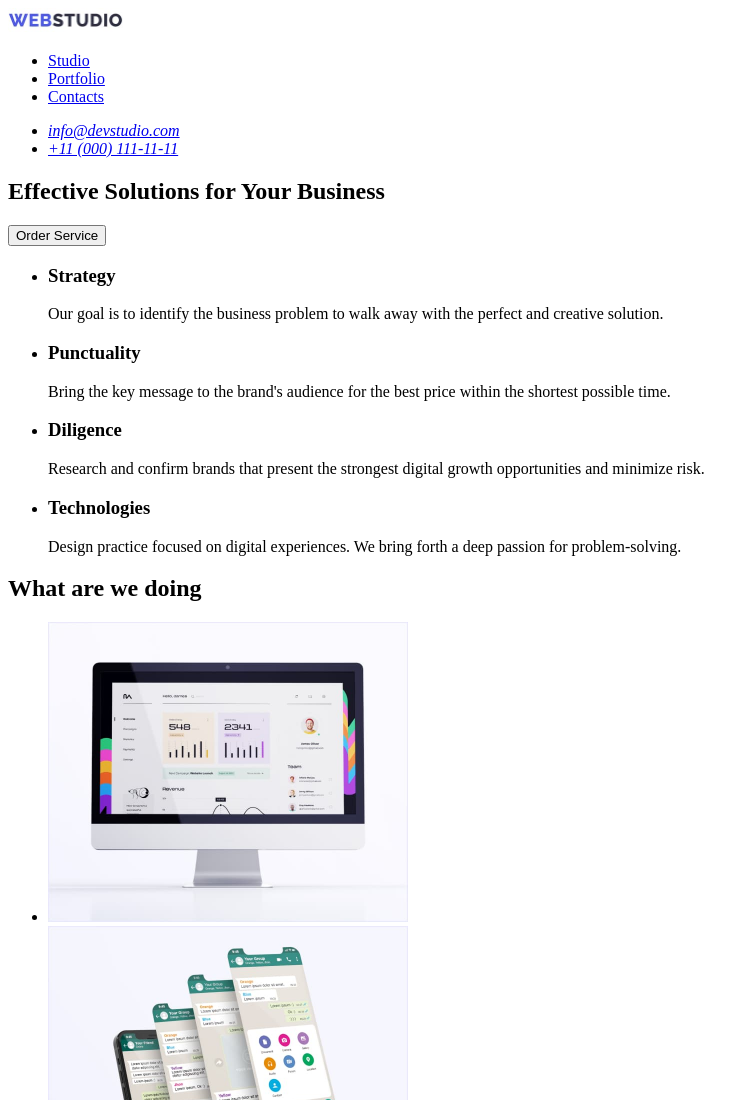
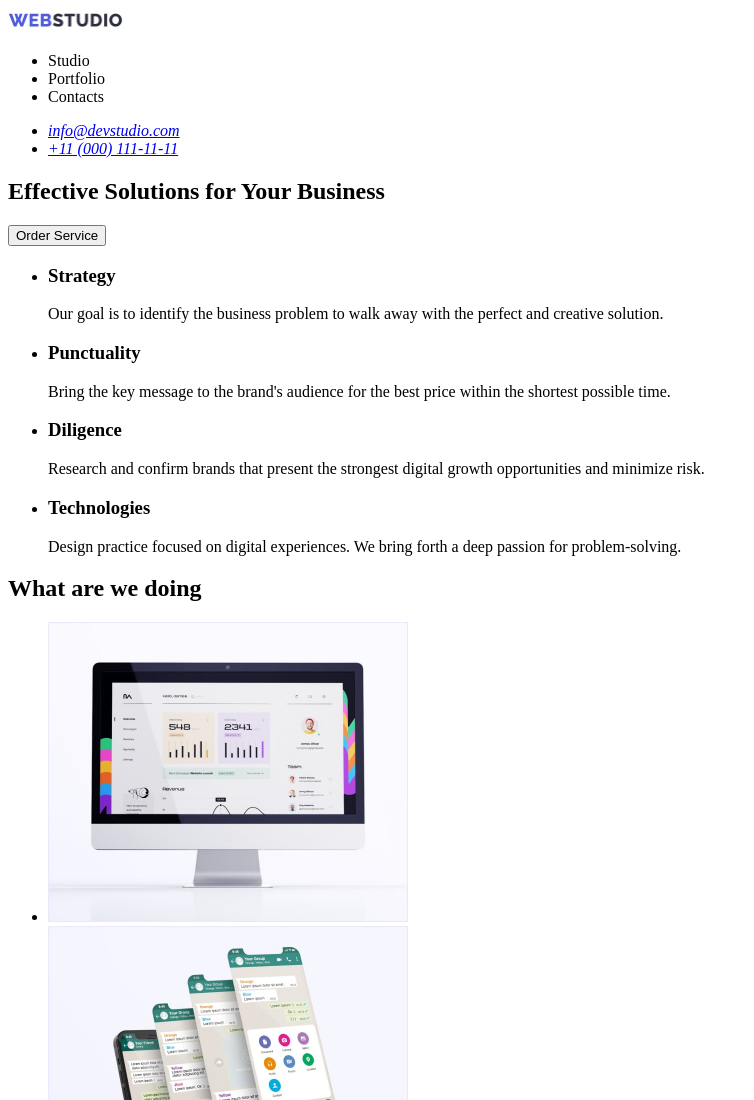
Before and after one commit to orm81zp/goit-markup-hw-01, a website: page src/index.html in a window 1280 px wide. Shown: the top 1100 px of the page, without its empty margins (0-754 px from the left). Drawn offline with Linux system fonts and the light colour scheme.

Commit message:
remove links from navigation

```diff
--- a/src/index.html
+++ b/src/index.html
@@ -10,9 +10,9 @@
       <a href="/"><img width="115" height="24" src="./images/logo@2x.jpg" alt="WEBSTUDIO logo" /></a>
       <nav>
         <ul>
-          <li><a href="#studio">Studio</a></li>
-          <li><a href="#portfolio">Portfolio</a></li>
-          <li><a href="#contacts">Contacts</a></li>
+          <li>Studio</li>
+          <li>Portfolio</li>
+          <li>Contacts</li>
         </ul>
       </nav>
       <address>
@@ -29,7 +29,7 @@
         <h1>Effective Solutions for Your Business</h1>
         <button type="button">Order Service</button>
       </section>
-      <section id="studio">
+      <section>
         <ul>
           <li>
             <h3>Strategy</h3>
@@ -51,7 +51,7 @@
           </li>
         </ul>
       </section>
-      <section id="portfolio">
+      <section>
         <h2>What are we doing</h2>
         <ul>
           <li>
@@ -65,7 +65,7 @@
           </li>
         </ul>
       </section>
-      <section id="contacts">
+      <section>
         <h2>Our Team</h2>
         <ul>
           <li>
```
